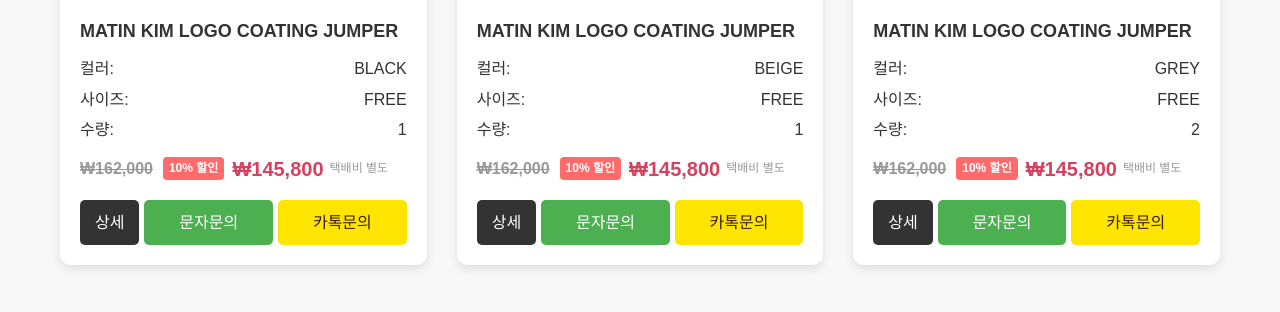
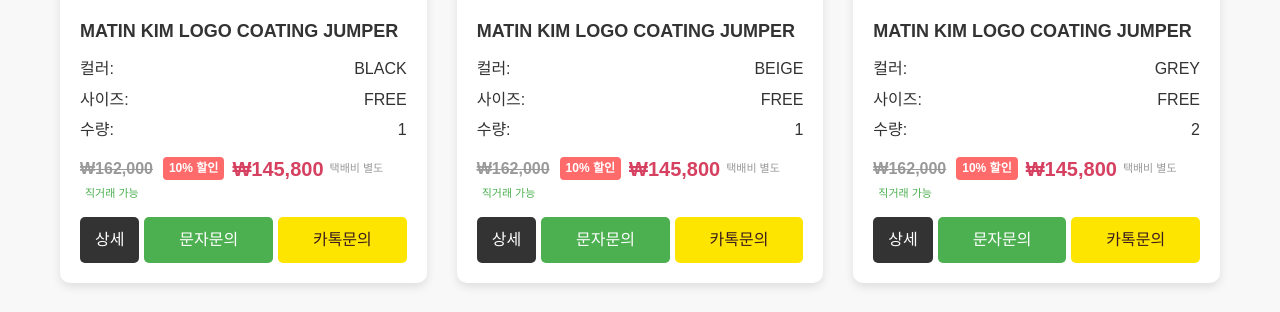
Before and after one commit to ocsarpo/matin-kim, a plain HTML site: page index.html in a window 1280 px wide. Shown: the part 484-796 px from the top of the page. Drawn offline with Linux system fonts and the light colour scheme.

Commit message:
직거래 가능

```diff
--- a/index.html
+++ b/index.html
@@ -227,11 +227,18 @@
             color: #d64161;
         }
         .shipping-note {
-            font-size: 12px;
+            font-size: 11px;
             color: #999;
             margin-left: 6px;
             align-self: flex-end;
             margin-bottom: 7px;
+        }
+        .direct-trade {
+            display: inline;
+            font-size: 11px;
+            color: #4CAF50;
+            font-weight: 500;
+            margin-left: 5px;
         }
 
         /* 이미지 모달 스타일 */
@@ -281,6 +288,12 @@
             justify-content: center;
             margin: 15px 0;
             flex-wrap: wrap;
+            position: relative;
+        }
+        .modal-price-container .direct-trade {
+            position: static;
+            right: auto;
+            bottom: auto;
         }
         .modal-buttons {
             display: flex;
@@ -365,6 +378,7 @@
                         <span class="discount-badge">10% 할인</span>
                         <span class="discount-price">₩145,800</span>
                         <span class="shipping-note">택배비 별도</span>
+                        <span class="direct-trade">직거래 가능</span>
                     </div>
                     <div class="button-container">
                         <a href="https://matinkim.com/product/detail.html?product_no=5038&cate_no=26&display_group=1" class="product-link" target="_blank">상세</a>
@@ -403,6 +417,7 @@
                         <span class="discount-badge">10% 할인</span>
                         <span class="discount-price">₩145,800</span>
                         <span class="shipping-note">택배비 별도</span>
+                        <span class="direct-trade">직거래 가능</span>
                     </div>
                     <div class="button-container">
                         <a href="https://matinkim.com/product/detail.html?product_no=3341&cate_no=26&display_group=1" class="product-link" target="_blank">상세</a>
@@ -441,6 +456,7 @@
                         <span class="discount-badge">10% 할인</span>
                         <span class="discount-price">₩145,800</span>
                         <span class="shipping-note">택배비 별도</span>
+                        <span class="direct-trade">직거래 가능</span>
                     </div>
                     <div class="button-container">
                         <a href="https://matinkim.com/product/detail.html?product_no=3339&cate_no=26&display_group=1" class="product-link" target="_blank">상세</a>
@@ -479,6 +495,7 @@
                         <span class="discount-badge">10% 할인</span>
                         <span class="discount-price">₩145,800</span>
                         <span class="shipping-note">택배비 별도</span>
+                        <span class="direct-trade">직거래 가능</span>
                     </div>
                     <div class="button-container">
                         <a href="https://matinkim.com/product/detail.html?product_no=5039&cate_no=26&display_group=1" class="product-link" target="_blank">상세</a>
@@ -517,6 +534,7 @@
                         <span class="discount-badge">10% 할인</span>
                         <span class="discount-price">₩145,800</span>
                         <span class="shipping-note">택배비 별도</span>
+                        <span class="direct-trade">직거래 가능</span>
                     </div>
                     <div class="button-container">
                         <a href="https://matinkim.com/product/detail.html?product_no=3340&cate_no=26&display_group=1" class="product-link" target="_blank">상세</a>
@@ -555,6 +573,7 @@
                         <span class="discount-badge">10% 할인</span>
                         <span class="discount-price">₩145,800</span>
                         <span class="shipping-note">택배비 별도</span>
+                        <span class="direct-trade">직거래 가능</span>
                     </div>
                     <div class="button-container">
                         <a href="https://matinkim.com/product/detail.html?product_no=5125&cate_no=26&display_group=1" class="product-link" target="_blank">상세</a>
@@ -594,6 +613,7 @@
                         <span class="discount-badge">10% 할인</span>
                         <span class="discount-price">₩79,200</span>
                         <span class="shipping-note">택배비 별도</span>
+                        <span class="direct-trade">직거래 가능</span>
                     </div>
                     <div class="button-container">
                         <a href="https://matinkim.com/product/detail.html?product_no=3029&cate_no=167&display_group=1" class="product-link" target="_blank">상세</a>
@@ -632,6 +652,7 @@
                         <span class="discount-badge">10% 할인</span>
                         <span class="discount-price">₩79,200</span>
                         <span class="shipping-note">택배비 별도</span>
+                        <span class="direct-trade">직거래 가능</span>
                     </div>
                     <div class="button-container">
                         <a href="https://matinkim.com/product/detail.html?product_no=2163&cate_no=167&display_group=1" class="product-link" target="_blank">상세</a>
@@ -670,6 +691,7 @@
                         <span class="discount-badge">10% 할인</span>
                         <span class="discount-price">₩124,200</span>
                         <span class="shipping-note">택배비 별도</span>
+                        <span class="direct-trade">직거래 가능</span>
                     </div>
                     <div class="button-container">
                         <a href="https://matinkim.com/product/detail.html?product_no=4060&cate_no=70&display_group=1" class="product-link" target="_blank">상세</a>
@@ -706,6 +728,7 @@
                         <span class="discount-badge">10% 할인</span>
                         <span class="discount-price">₩135,000</span>
                         <span class="shipping-note">택배비 별도</span>
+                        <span class="direct-trade">직거래 가능</span>
                     </div>
                     <div class="button-container">
                         <a href="https://kream.co.kr/products/281243?base_product_id=281242" class="product-link" target="_blank">상세</a>
@@ -744,6 +767,7 @@
                         <span class="discount-badge">10% 할인</span>
                         <span class="discount-price">₩142,200</span>
                         <span class="shipping-note">택배비 별도</span>
+                        <span class="direct-trade">직거래 가능</span>
                     </div>
                     <div class="button-container">
                         <a href="https://matinkim.com/product/detail.html?product_no=4627&cate_no=70&display_group=1" class="product-link" target="_blank">상세</a>
@@ -782,6 +806,7 @@
                         <span class="discount-badge">10% 할인</span>
                         <span class="discount-price">₩142,200</span>
                         <span class="shipping-note">택배비 별도</span>
+                        <span class="direct-trade">직거래 가능</span>
                     </div>
                     <div class="button-container">
                         <a href="https://matinkim.com/product/detail.html?product_no=4629&cate_no=70&display_group=1" class="product-link" target="_blank">상세</a>
@@ -820,6 +845,7 @@
                         <span class="discount-badge">10% 할인</span>
                         <span class="discount-price">₩142,200</span>
                         <span class="shipping-note">택배비 별도</span>
+                        <span class="direct-trade">직거래 가능</span>
                     </div>
                     <div class="button-container">
                         <a href="https://matinkim.com/product/detail.html?product_no=4628&cate_no=70&display_group=1" class="product-link" target="_blank">상세</a>
@@ -858,6 +884,7 @@
                         <span class="discount-badge">10% 할인</span>
                         <span class="discount-price">₩124,200</span>
                         <span class="shipping-note">택배비 별도</span>
+                        <span class="direct-trade">직거래 가능</span>
                     </div>
                     <div class="button-container">
                         <a href="https://m.matinkim.com/product/detail.html?product_no=4980&cate_no=70&display_group=1" class="product-link" target="_blank">상세</a>
@@ -896,6 +923,7 @@
                         <span class="discount-badge">10% 할인</span>
                         <span class="discount-price">₩124,200</span>
                         <span class="shipping-note">택배비 별도</span>
+                        <span class="direct-trade">직거래 가능</span>
                     </div>
                     <div class="button-container">
                         <a href="https://matinkim.com/product/detail.html?product_no=4978&cate_no=70&display_group=1" class="product-link" target="_blank">상세</a>
@@ -932,6 +960,7 @@
                         <span class="discount-badge">10% 할인</span>
                         <span class="discount-price">₩160,200</span>
                         <span class="shipping-note">택배비 별도</span>
+                        <span class="direct-trade">직거래 가능</span>
                     </div>
                     <div class="button-container">
                         <a href="https://kream.co.kr/products/249857?base_product_id=245550" class="product-link" target="_blank">상세</a>
@@ -970,6 +999,7 @@
                         <span class="discount-badge">10% 할인</span>
                         <span class="discount-price">₩268,200</span>
                         <span class="shipping-note">택배비 별도</span>
+                        <span class="direct-trade">직거래 가능</span>
                     </div>
                     <div class="button-container">
                         <a href="https://matinkim.com/product/detail.html?product_no=6004&cate_no=70&display_group=1" class="product-link" target="_blank">상세</a>
@@ -1008,6 +1038,7 @@
                         <span class="discount-badge">10% 할인</span>
                         <span class="discount-price">₩52,200</span>
                         <span class="shipping-note">택배비 별도</span>
+                        <span class="direct-trade">직거래 가능</span>
                     </div>
                     <div class="button-container">
                         <a href="https://matinkim.com/product/detail.html?product_no=4965&cate_no=27&display_group=1" class="product-link" target="_blank">상세</a>
@@ -1046,6 +1077,7 @@
                         <span class="discount-badge">10% 할인</span>
                         <span class="discount-price">₩52,200</span>
                         <span class="shipping-note">택배비 별도</span>
+                        <span class="direct-trade">직거래 가능</span>
                     </div>
                     <div class="button-container">
                         <a href="https://matinkim.com/product/detail.html?product_no=4964&cate_no=27&display_group=1" class="product-link" target="_blank">상세</a>
@@ -1084,6 +1116,7 @@
                         <span class="discount-badge">10% 할인</span>
                         <span class="discount-price">₩79,200</span>
                         <span class="shipping-note">택배비 별도</span>
+                        <span class="direct-trade">직거래 가능</span>
                     </div>
                     <div class="button-container">
                         <a href="https://matinkim.com/product/detail.html?product_no=4962&cate_no=27&display_group=1" class="product-link" target="_blank">상세</a>
@@ -1122,6 +1155,7 @@
                         <span class="discount-badge">10% 할인</span>
                         <span class="discount-price">₩35,100</span>
                         <span class="shipping-note">택배비 별도</span>
+                        <span class="direct-trade">직거래 가능</span>
                     </div>
                     <div class="button-container">
                         <a href="https://matinkim.com/product/detail.html?product_no=4132&cate_no=27&display_group=1" class="product-link" target="_blank">상세</a>
@@ -1160,6 +1194,7 @@
                         <span class="discount-badge">10% 할인</span>
                         <span class="discount-price">₩35,100</span>
                         <span class="shipping-note">택배비 별도</span>
+                        <span class="direct-trade">직거래 가능</span>
                     </div>
                     <div class="button-container">
                         <a href="https://matinkim.com/product/detail.html?product_no=4132&cate_no=27&display_group=1" class="product-link" target="_blank">상세</a>
@@ -1198,6 +1233,7 @@
                         <span class="discount-badge">10% 할인</span>
                         <span class="discount-price">₩35,100</span>
                         <span class="shipping-note">택배비 별도</span>
+                        <span class="direct-trade">직거래 가능</span>
                     </div>
                     <div class="button-container">
                         <a href="https://matinkim.com/product/detail.html?product_no=4131&cate_no=27&display_group=1" class="product-link" target="_blank">상세</a>
@@ -1236,6 +1272,7 @@
                         <span class="discount-badge">10% 할인</span>
                         <span class="discount-price">₩36,900</span>
                         <span class="shipping-note">택배비 별도</span>
+                        <span class="direct-trade">직거래 가능</span>
                     </div>
                     <div class="button-container">
                         <a href="https://matinkim.com/product/detail.html?product_no=5319&cate_no=27&display_group=1" class="product-link" target="_blank">상세</a>
@@ -1274,6 +1311,7 @@
                         <span class="discount-badge">10% 할인</span>
                         <span class="discount-price">₩178,200</span>
                         <span class="shipping-note">택배비 별도</span>
+                        <span class="direct-trade">직거래 가능</span>
                     </div>
                     <div class="button-container">
                         <a href="https://matinkim.com/product/detail.html?product_no=6443&cate_no=26&display_group=1" class="product-link" target="_blank">상세</a>
@@ -1312,6 +1350,7 @@
                         <span class="discount-badge">10% 할인</span>
                         <span class="discount-price">₩151,200</span>
                         <span class="shipping-note">택배비 별도</span>
+                        <span class="direct-trade">직거래 가능</span>
                     </div>
                     <div class="button-container">
                         <a href="https://matinkim.com/product/detail.html?product_no=6163&cate_no=26&display_group=1" class="product-link" target="_blank">상세</a>
@@ -1350,6 +1389,7 @@
                         <span class="discount-badge">10% 할인</span>
                         <span class="discount-price">₩133,200</span>
                         <span class="shipping-note">택배비 별도</span>
+                        <span class="direct-trade">직거래 가능</span>
                     </div>
                     <div class="button-container">
                         <a href="https://matinkim.com/product/detail.html?product_no=6158&cate_no=27&display_group=1" class="product-link" target="_blank">상세</a>
@@ -1388,6 +1428,7 @@
                         <span class="discount-badge">10% 할인</span>
                         <span class="discount-price">₩133,200</span>
                         <span class="shipping-note">택배비 별도</span>
+                        <span class="direct-trade">직거래 가능</span>
                     </div>
                     <div class="button-container">
                         <a href="https://matinkim.com/product/detail.html?product_no=3682&cate_no=27&display_group=1" class="product-link" target="_blank">상세</a>
@@ -1426,6 +1467,7 @@
                         <span class="discount-badge">10% 할인</span>
                         <span class="discount-price">₩133,200</span>
                         <span class="shipping-note">택배비 별도</span>
+                        <span class="direct-trade">직거래 가능</span>
                     </div>
                     <div class="button-container">
                         <a href="https://matinkim.com/product/detail.html?product_no=3681&cate_no=27&display_group=1" class="product-link" target="_blank">상세</a>
@@ -1464,6 +1506,7 @@
                         <span class="discount-badge">10% 할인</span>
                         <span class="discount-price">₩133,200</span>
                         <span class="shipping-note">택배비 별도</span>
+                        <span class="direct-trade">직거래 가능</span>
                     </div>
                     <div class="button-container">
                         <a href="https://matinkim.com/product/detail.html?product_no=3681&cate_no=27&display_group=1" class="product-link" target="_blank">상세</a>
@@ -1502,6 +1545,7 @@
                         <span class="discount-badge">10% 할인</span>
                         <span class="discount-price">₩169,200</span>
                         <span class="shipping-note">택배비 별도</span>
+                        <span class="direct-trade">직거래 가능</span>
                     </div>
                     <div class="button-container">
                         <a href="https://matinkim.com/product/detail.html?product_no=6181&cate_no=26&display_group=1" class="product-link" target="_blank">상세</a>
@@ -1540,6 +1584,7 @@
                         <span class="discount-badge">10% 할인</span>
                         <span class="discount-price">₩151,200</span>
                         <span class="shipping-note">택배비 별도</span>
+                        <span class="direct-trade">직거래 가능</span>
                     </div>
                     <div class="button-container">
                         <a href="https://matinkim.com/product/detail.html?product_no=6094&cate_no=28&display_group=1" class="product-link" target="_blank">상세</a>
@@ -1578,6 +1623,7 @@
                         <span class="discount-badge">10% 할인</span>
                         <span class="discount-price">₩151,200</span>
                         <span class="shipping-note">택배비 별도</span>
+                        <span class="direct-trade">직거래 가능</span>
                     </div>
                     <div class="button-container">
                         <a href="https://matinkim.com/product/detail.html?product_no=6151&cate_no=28&display_group=1" class="product-link" target="_blank">상세</a>
@@ -1616,6 +1662,7 @@
                         <span class="discount-badge">10% 할인</span>
                         <span class="discount-price">₩412,200</span>
                         <span class="shipping-note">택배비 별도</span>
+                        <span class="direct-trade">직거래 가능</span>
                     </div>
                     <div class="button-container">
                         <a href="https://matinkim.com/product/detail.html?product_no=6578&cate_no=26&display_group=1" class="product-link" target="_blank">상세</a>
```
